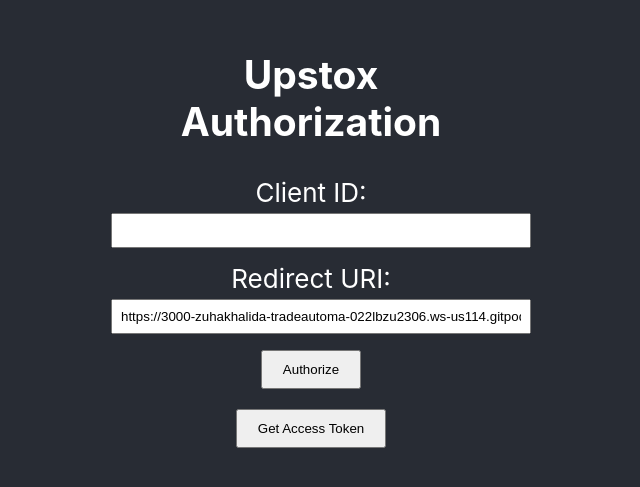
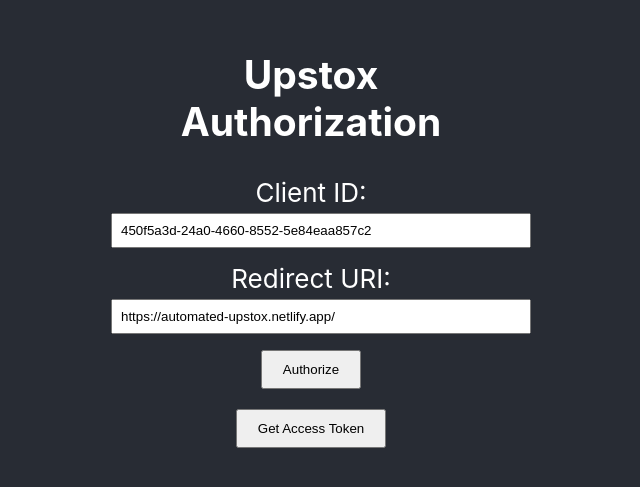
Before and after one commit to zuha-khalid-au3/Trade-Automation, a React (Create React App) app in the folder Frontend/my-trade/: page / in a window 1280 px wide. Shown: the part 167-654 px from the top of the page, without its empty margins (329-969 px from the left). Built offline with nearby package versions, Linux system fonts and the light colour scheme.

Commit message:
default values

```diff
--- a/Frontend/my-trade/src/AuthForm.js
+++ b/Frontend/my-trade/src/AuthForm.js
@@ -3,7 +3,7 @@
 import { useNavigate } from 'react-router-dom';
 
 const AuthForm = () => {
-  const [clientId, setClientId] = useState('');
+  const [clientId, setClientId] = useState('450f5a3d-24a0-4660-8552-5e84eaa857c2');
   const [redirectUri, setRedirectUri] = useState(process.env.REACT_APP_REDIRECT_URI);
   const [authCode, setAuthCode] = useState(null);
   const navigate = useNavigate();
```
Also changed, not shown: 1 other file (tests, documents, lock files or other folders).
